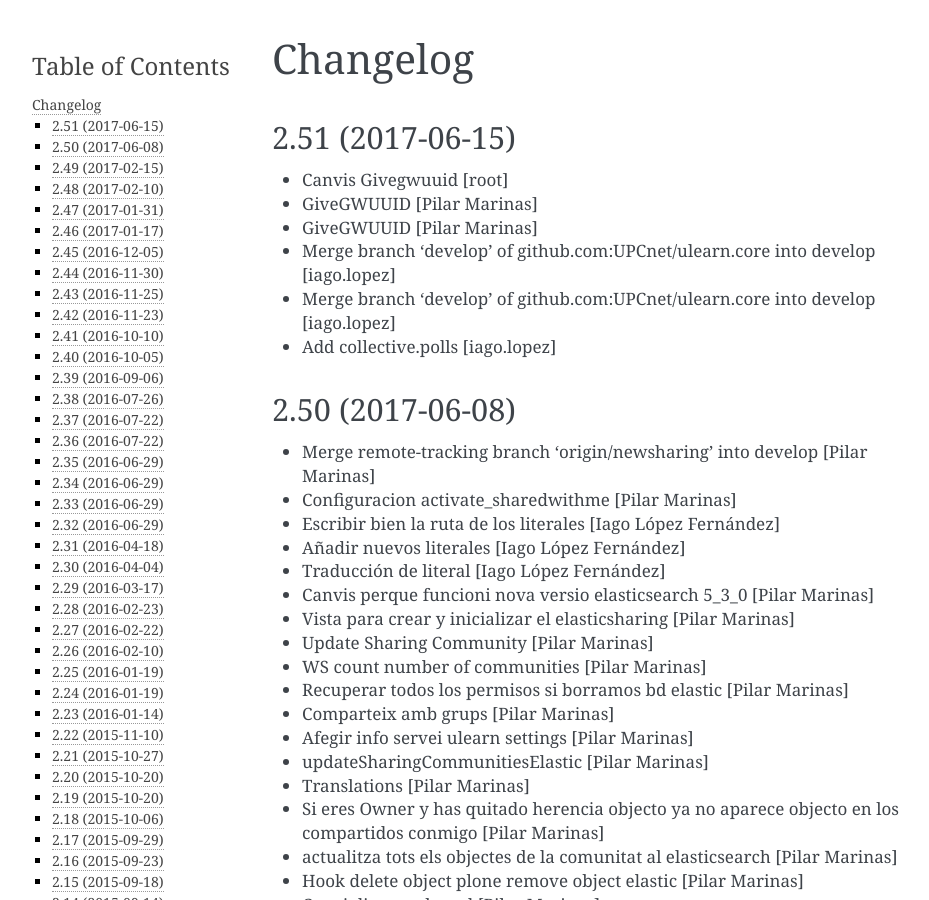
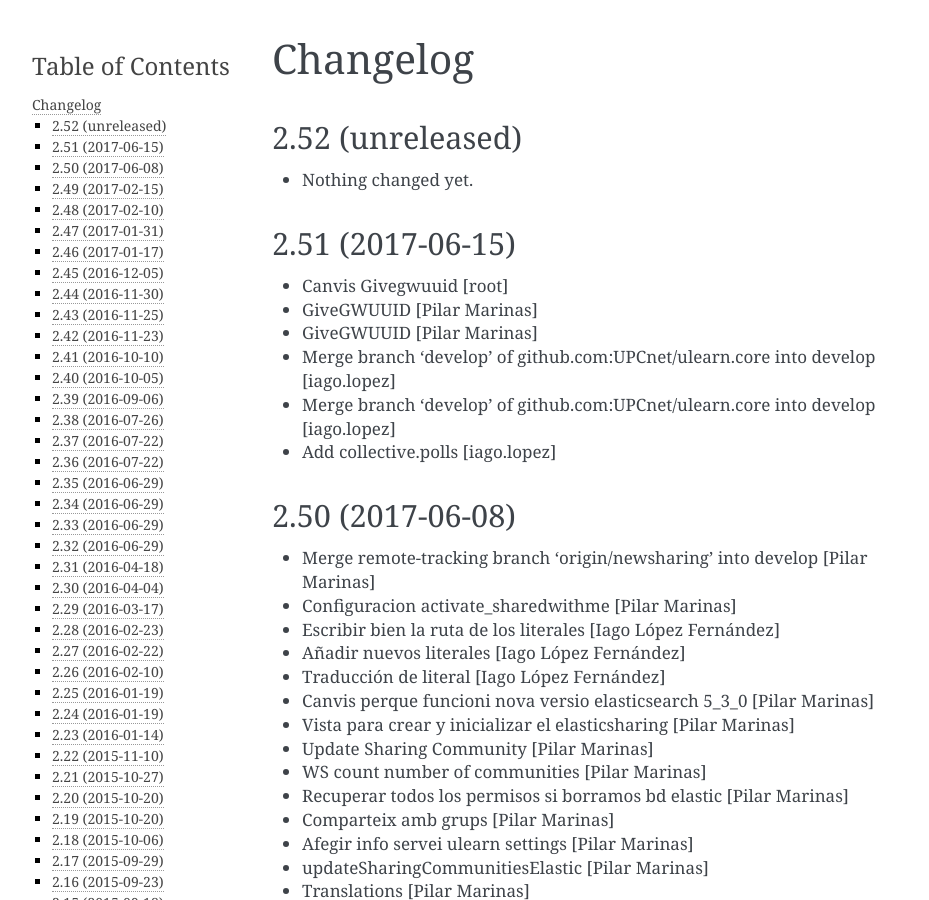
Before and after one commit to UPCnet/ulearn.core, a Sphinx documentation site: the page built from docs/HISTORY.rst, in a window 1280 px wide and 900 px high. Shown: the whole window, without its empty margins (148-1077 px from the left). Built offline with Sphinx 7.4.7, drawn with Linux system fonts in a browser that asks for light colours; pages that are not in the unit, such as notebooks, are missing from menus.

Commit message:
Back to development: 2.52

```diff
--- a/docs/HISTORY.rst
+++ b/docs/HISTORY.rst
@@ -1,5 +1,11 @@
 Changelog
 =========
+
+2.52 (unreleased)
+-----------------
+
+- Nothing changed yet.
+
 
 2.51 (2017-06-15)
 -----------------
--- a/setup.py
+++ b/setup.py
@@ -1,7 +1,7 @@
 from setuptools import setup, find_packages
 import os
 
-version = '2.51'
+version = '2.52.dev0'
 
 README = open('README.rst').read()
 HISTORY = open(os.path.join('docs', 'HISTORY.rst')).read()
```
